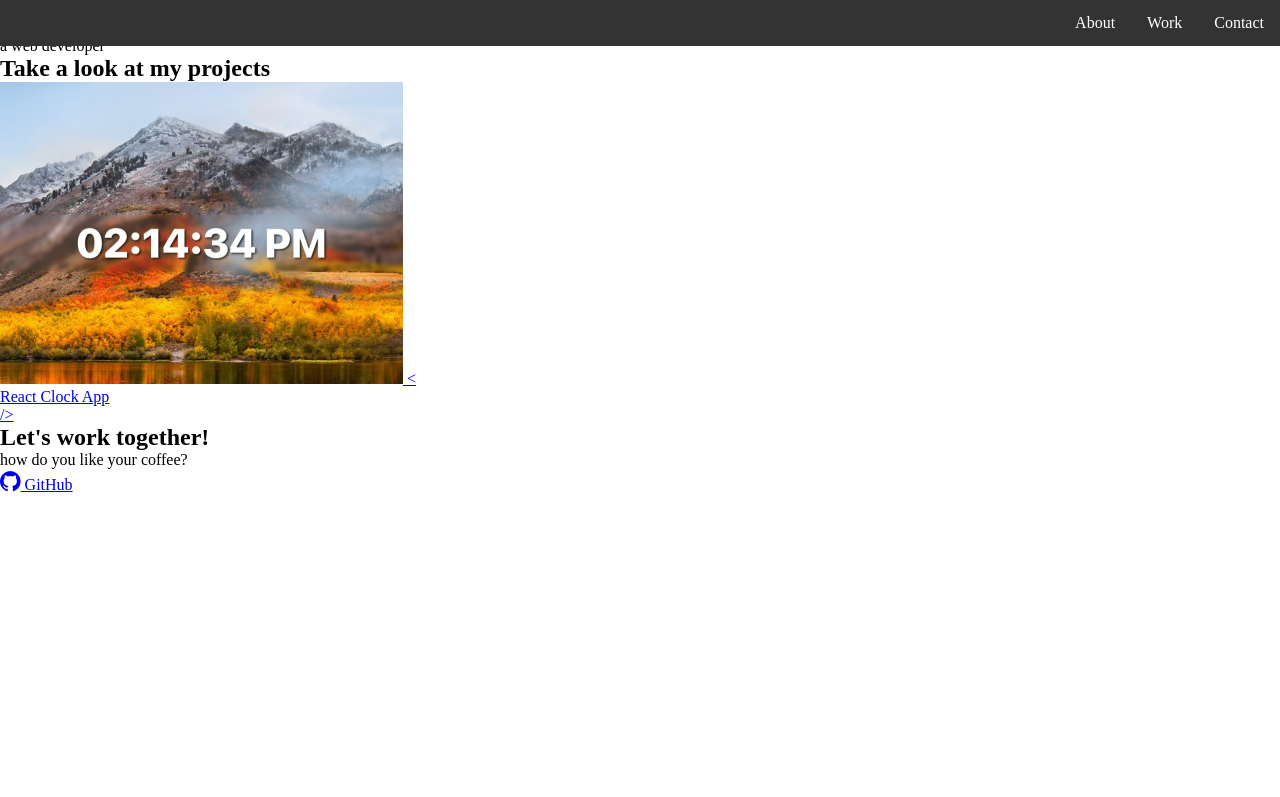
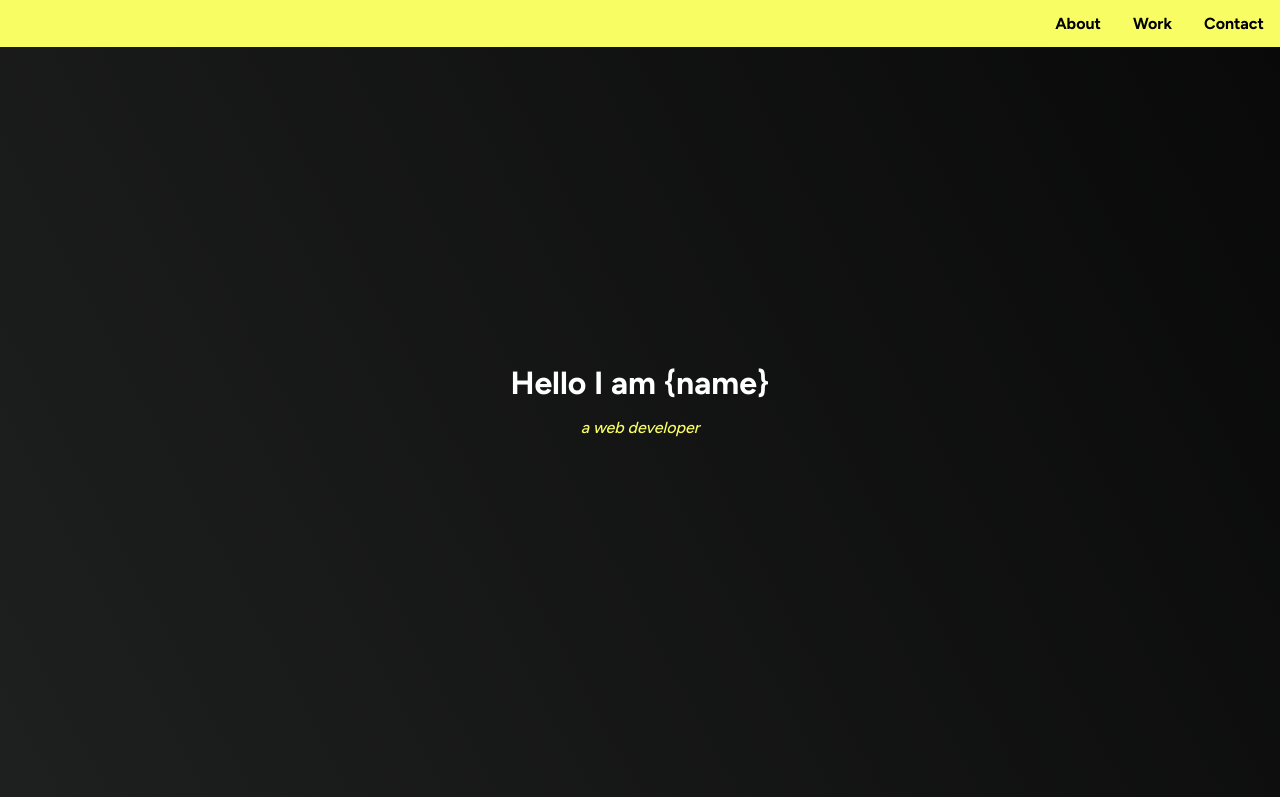
Before and after one commit to Effel0399/freecodecamp-responsive-web-design-20-test, a plain HTML site: page index.html in a window 1280 px wide. Shown: the top 797 px of the page. Drawn offline with Linux system fonts and the light colour scheme.

Commit message:
07 - welcome section styling

```diff
--- a/index.html
+++ b/index.html
@@ -7,6 +7,9 @@
     <link rel="stylesheet" href="styles.css">
     <link rel="stylesheet" href="https://cdnjs.cloudflare.com/ajax/libs/font-awesome/4.7.0/css/font-awesome.min.css">
 
+    <link rel="preconnect" href="https://fonts.googleapis.com">
+    <link rel="preconnect" href="https://fonts.gstatic.com" crossorigin>
+    <link href="https://fonts.googleapis.com/css2?family=Figtree:wght@300;500;700;800&display=swap" rel="stylesheet">
 </head>
 <body>
     <div id="navbar">
@@ -18,7 +21,7 @@
     </div>
 
     <div id="welcome-section">
-        <h1>Hello I am Effel</h1>
+        <h1>Hello I am {name}</h1>
         <p>a web developer</p>
     </div>
 
--- a/styles.css
+++ b/styles.css
@@ -1,6 +1,30 @@
 * {
     margin: 0;
     padding: 0;
+    font-family: 'Figtree';
+}
+
+:root {
+    --Yellow: hsl(62, 97%, 69%);
+}
+
+#welcome-section {
+    display: flex;
+    flex-direction: column;
+    justify-content: center;
+    align-items: center;
+    width: 100%;
+    height: 100vh;
+    background-color: rgb(9, 9, 9);
+    background-image: linear-gradient(62deg, #1e1f1f 0%, #090909 100%);
+}
+#welcome-section h1 {
+    color: white;
+}
+#welcome-section p {
+    margin-top: 1rem;
+    color: var(--Yellow);
+    font-style: italic;
 }
 
 #navbar {
@@ -14,7 +38,7 @@ ul {
     margin: 0;
     padding: 0;
     overflow: hidden;
-    background-color: #333;
+    background-color: var(--Yellow);
 }
 
 li {
@@ -23,7 +47,8 @@ li {
 
 li a {
     display: block;
-    color: white;
+    color: black;
+    font-weight: bold;
     text-align: center;
     padding: 14px 16px;
     text-decoration: none;
@@ -31,4 +56,5 @@ li a {
 
 li a:hover:not(.active) {
     background-color: #111;
+    color: white;
 }
```
